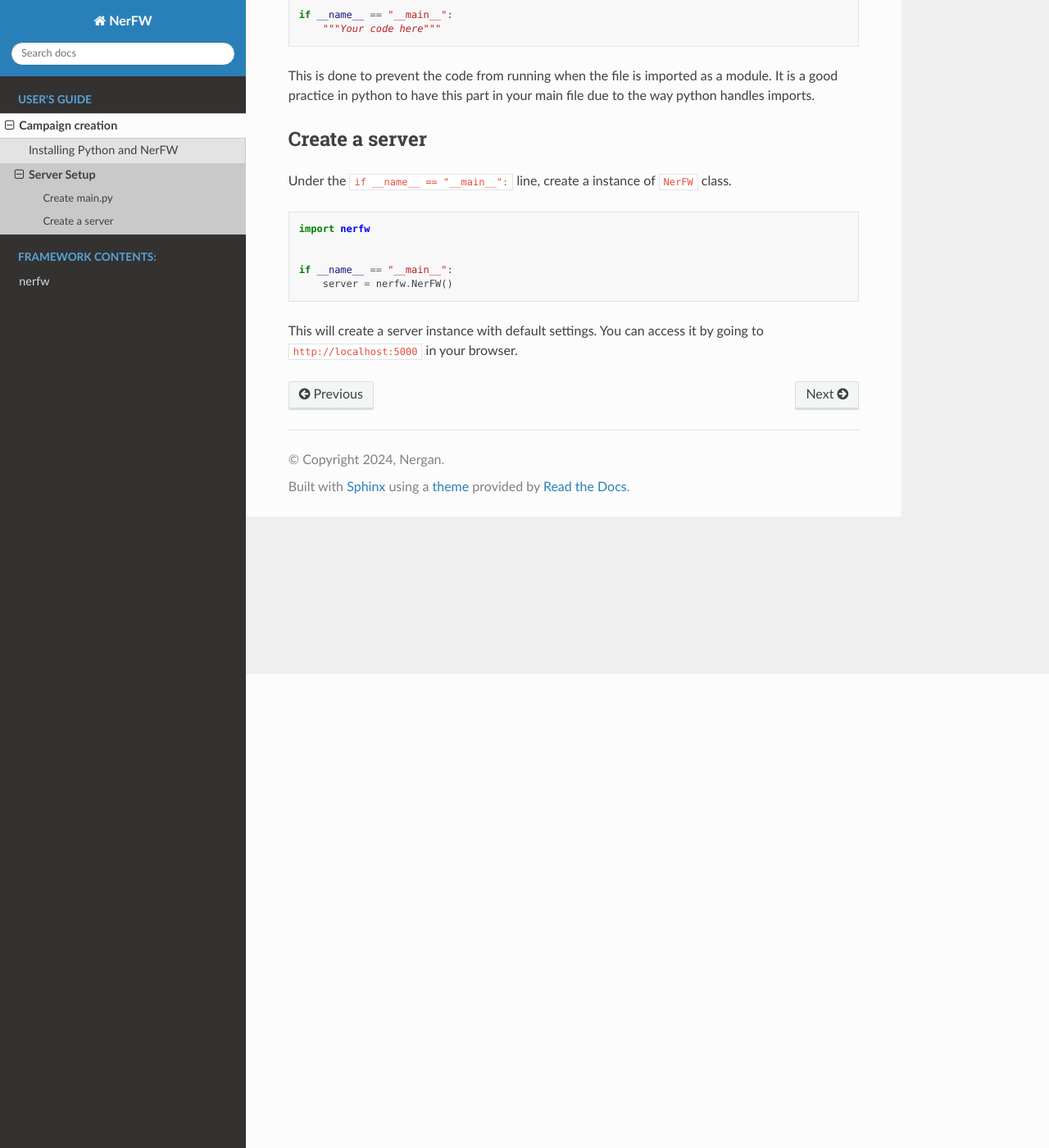
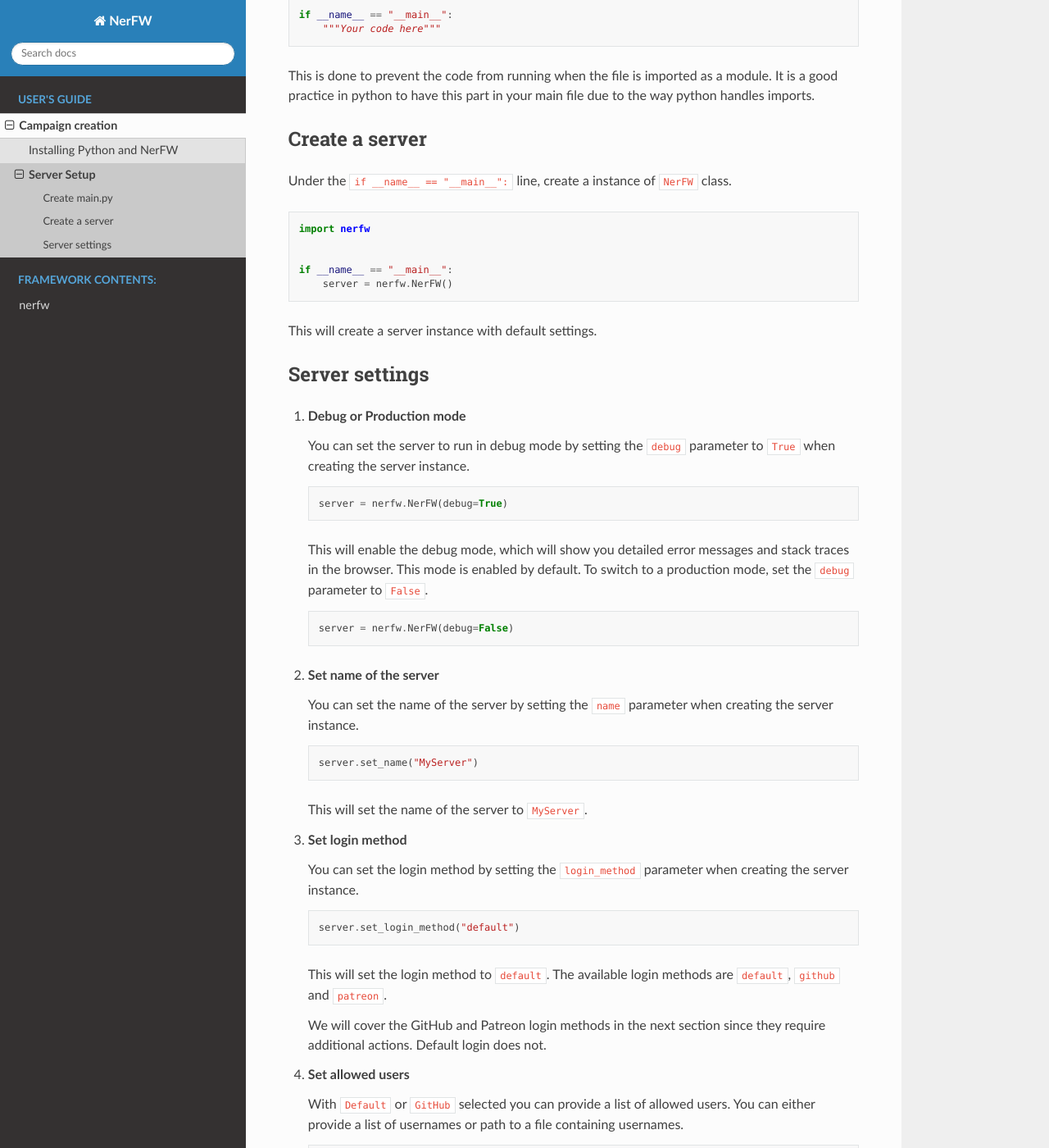
Before and after one commit to Nergan123/NerFW, a Sphinx documentation site: the page built from docs/tutorials/setting_server.md, in a window 1280 px wide and 1400 px high, scrolled down 578 px. Shown: the whole window at 82% size. Built offline with Sphinx 7.4.7 and the Read the Docs theme 2.0.0, drawn with Linux system fonts in a browser that asks for light colours; some of the changed text lies outside the part shown.

Commit message:
NERFW-67 Create Server Setting Tutorial

````diff
--- a/docs/tutorials/setting_server.md
+++ b/docs/tutorials/setting_server.md
@@ -37,4 +37,69 @@
 ```
 
 This will create a server instance with default settings.
-You can access it by going to `http://localhost:5000` in your browser.
+
+## Server settings
+
+1. **Debug or Production mode**
+
+    You can set the server to run in debug mode by setting the `debug` parameter to `True` when creating the server instance.
+
+    ```python
+    server = nerfw.NerFW(debug=True)
+    ```
+
+    This will enable the debug mode, which will show you detailed error messages and stack traces in the browser.
+    This mode is enabled by default. To switch to a production mode, set the `debug` parameter to `False`.
+
+    ```python
+    server = nerfw.NerFW(debug=False)
+    ```
+
+
+2. **Set name of the server**
+
+    You can set the name of the server by setting the `name` parameter when creating the server instance.
+
+    ```python
+    server.set_name("MyServer")
+    ```
+
+    This will set the name of the server to `MyServer`.
+
+
+3. **Set login method**
+
+    You can set the login method by setting the `login_method` parameter when creating the server instance.
+
+    ```python
+    server.set_login_method("default")
+    ```
+
+    This will set the login method to `default`. The available login methods are `default`, `github` and `patreon`.
+
+    We will cover the GitHub and Patreon login methods in the next section since they require additional actions.
+    Default login does not.
+
+
+4. **Set allowed users**
+
+   With `Default` or `GitHub` selected you can provide a list of allowed users.
+   You can either provide a list of usernames or path to a file containing usernames.
+
+    ```python
+    server.set_allowed_users(["user1", "user2"])
+    ```
+    or
+
+    ```python
+    server.set_allowed_users("path/to/file.txt")
+    ```
+
+5. **Set menu background**
+
+   In NerFW you can set a background image for the menu. You can do this by calling the `set_menu_background` method.
+   This method takes the path to the image as a parameter.
+
+    ```python
+    server.set_menu_background("path/to/image.jpg")
+    ```
````
